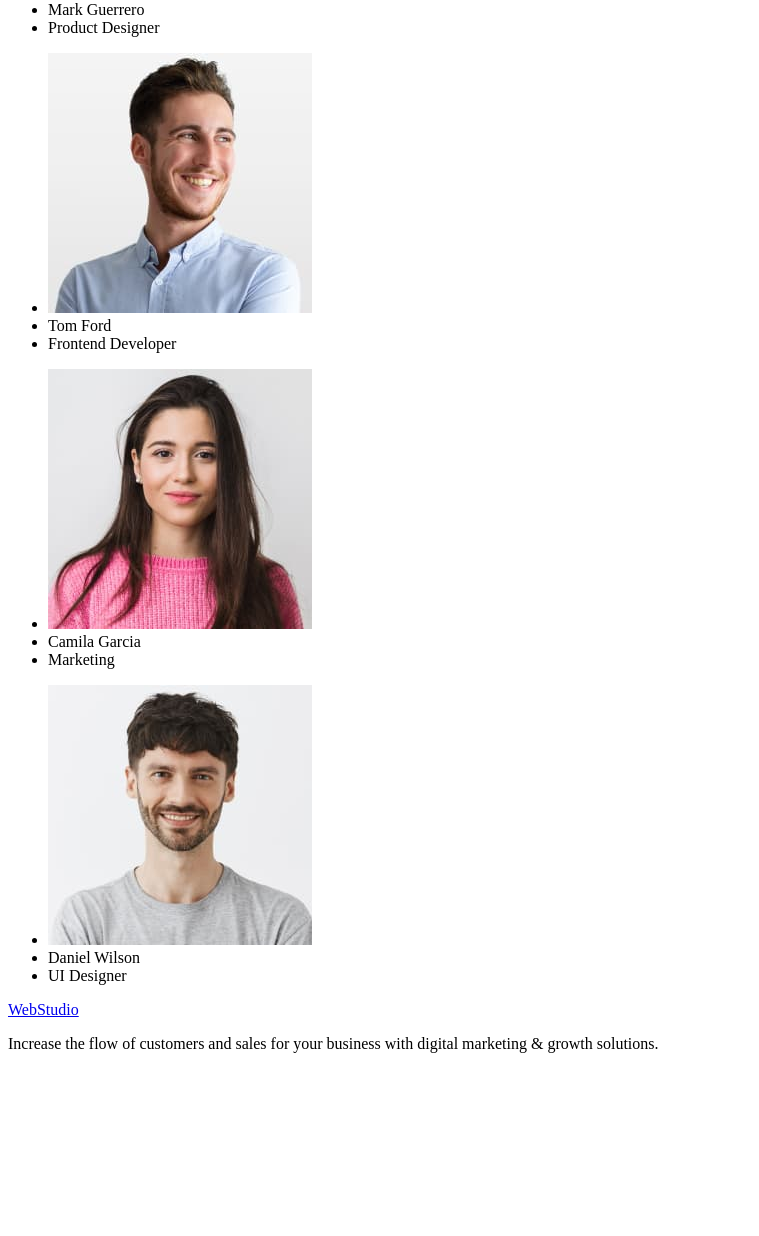
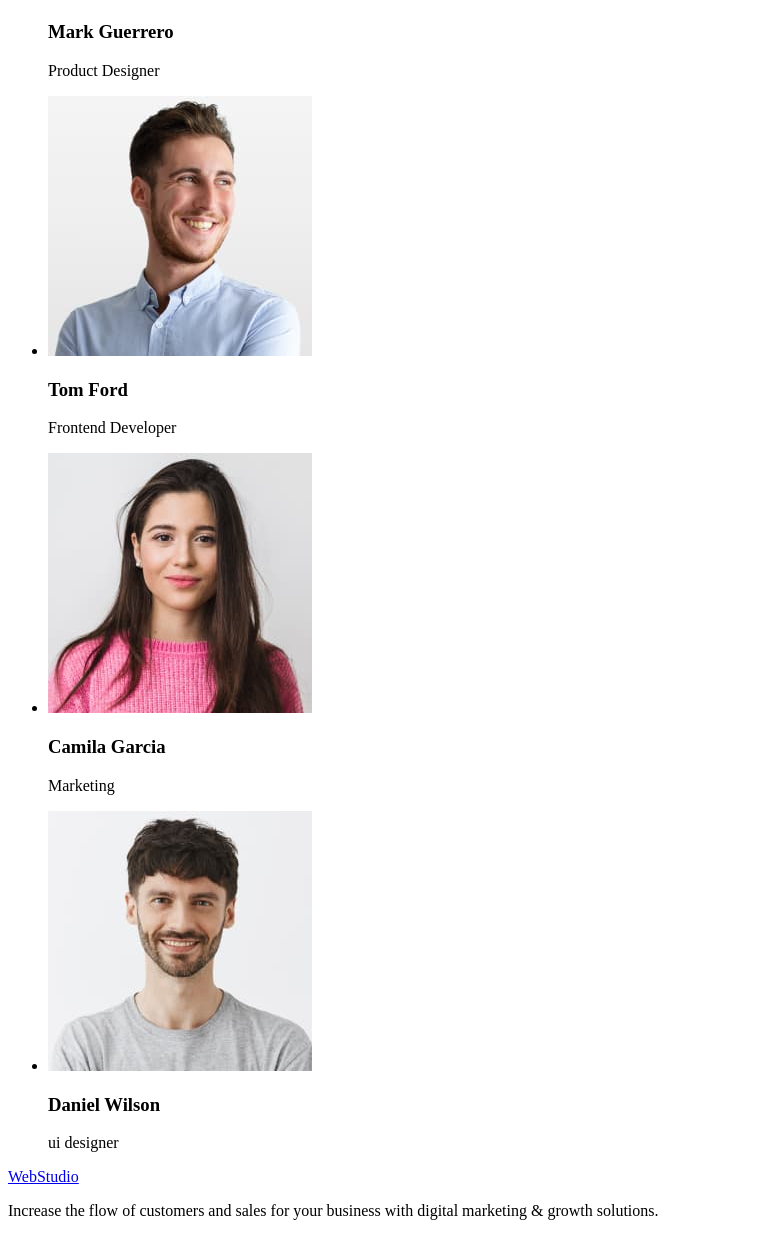
Before and after one commit to IrinaPapulova/goit-markup-hw-01, a plain HTML site: page index.html in a window 1280 px wide. Shown: the part 904-2140 px from the top of the page, without its empty margins (0-759 px from the left). Before the commit the page ends 1973 px from the top, so only its background shows below. Drawn offline with Linux system fonts and the light colour scheme.

Commit message:
errors have been corrected_for check2

```diff
--- a/index.html
+++ b/index.html
@@ -8,15 +8,21 @@
 
   <body>
     <header>
+      <nav>
         <a href="./index.html">WebStudio</a>
-      <nav>
+        <ul>
+          <li>
             <a href="#Studio">Studio</a>
+          </li>
+          <li>
             <a href="#Portfolio">Portfolio</a>
-        <a href="#Contacts">Contacts</a>
+          </li>
+          <li>
+            <a href="">Contacts</a>
+          </li>
+        </ul>
       </nav>
 
-      <!--hide name`s adress Contacts-->
-      <h2 id="Contacts">Contacts</h2>
       <address>
         <a href="mailto:info@devstudio.com">info@devstudio.com</a>
         <a href="tel:+110001111111">+11 (000) 111-11-11</a>
@@ -32,30 +38,39 @@
       <section>
         <!--Hide section title Our values-->
         <h2 id="Studio">Our values</h2>
-
+        <ul>
+          <li>
             <h3>Strategy</h3>
             <p>
               Our goal is to identify the business problem to walk away with the
               perfect and creative solution.
             </p>
+          </li>
 
+          <li>
             <h3>Punctuality</h3>
             <p>
               Bring the key message to the brand's audience for the best price
               within the shortest possible time.
             </p>
+          </li>
 
+          <li>
             <h3>Diligence</h3>
             <p>
-          Research and confirm brands that present the strongest digital growth
-          opportunities and minimize risk.
+              Research and confirm brands that present the strongest digital
+              growth opportunities and minimize risk.
             </p>
+          </li>
 
+          <li>
             <h3>Technologies</h3>
             <p>
-          Design practice focused on digital experiences. We bring forth a deep
-          passion for problem-solving.
+              Design practice focused on digital experiences. We bring forth a
+              deep passion for problem-solving.
             </p>
+          </li>
+        </ul>
       </section>
 
       <section>
@@ -68,45 +83,39 @@
               alt="the man with dark beard"
               width="264"
             />
+            <h3>Mark Guerrero</h3>
+            <p>Product Designer</p>
           </li>
-          <li>Mark Guerrero</li>
-          <li>Product Designer</li>
-        </ul>
 
-        <ul>
           <li>
             <img
               src="./images/imgtom.jpg"
               alt="the young man smile"
               width="264"
             />
+            <h3>Tom Ford</h3>
+            <p>Frontend Developer</p>
           </li>
-          <li>Tom Ford</li>
-          <li>Frontend Developer</li>
-        </ul>
 
-        <ul>
           <li>
             <img
               src="./images/imgcamila.jpg"
               alt="young pretty woman with dark hair"
               width="264"
             />
+            <h3>Camila Garcia</h3>
+            <p>Marketing</p>
           </li>
-          <li>Camila Garcia</li>
-          <li>Marketing</li>
-        </ul>
 
-        <ul>
           <li>
             <img
               src="./images/imgdaniel.jpg"
               alt="curle yong man with beard"
               width="264"
             />
+            <h3>Daniel Wilson</h3>
+            <p>ui designer</p>
           </li>
-          <li>Daniel Wilson</li>
-          <li>UI Designer</li>
         </ul>
       </section>
     </main>
```
Lines whose indentation alone changed are shown as unchanged.
